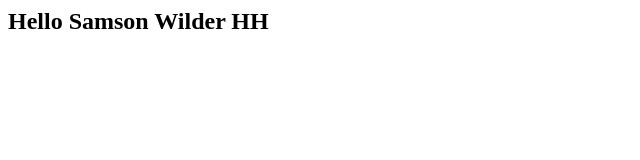
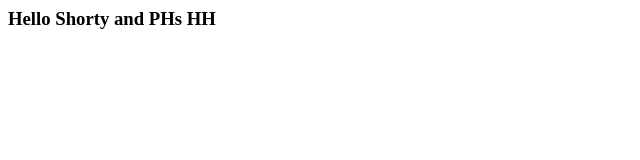
Before and after one commit to SmarttyLewis/helloworld, a plain HTML site: page index.html in a window 1280 px wide. Shown: the whole page, without its empty margins (0-640 px from the left). Drawn offline with Linux system fonts and the light colour scheme.

Commit message:
Minor changes for Testing

```diff
--- a/index.html
+++ b/index.html
@@ -1 +1 @@
-<h2> Hello Samson Wilder HH </h2>
+<h3> Hello Shorty and PHs HH </h3>
```
